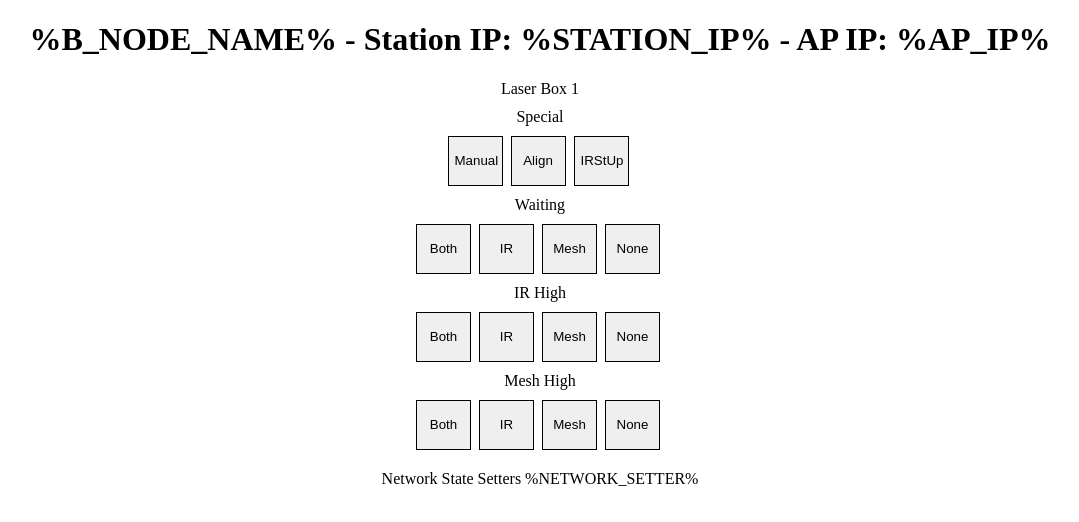
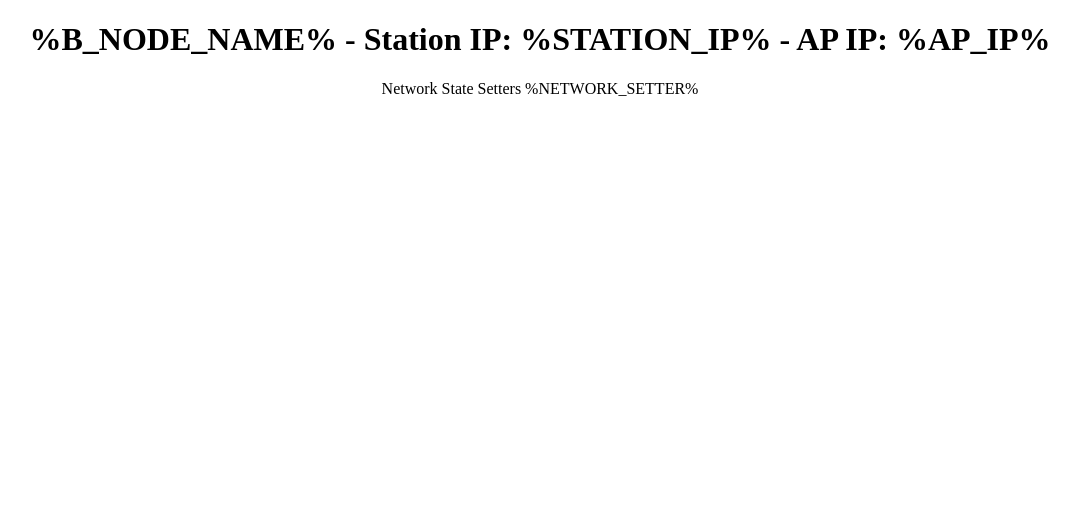
Before and after one commit to CedricLor/laserController, a plain HTML site: page data/index.htm in a window 1280 px wide. Shown: the whole page, without its empty margins (100-1179 px from the left). Drawn offline with Linux system fonts and the light colour scheme.

Commit message:
Deleted one boxRow

```diff
--- a/data/index.htm
+++ b/data/index.htm
@@ -14,69 +14,6 @@
       <span id='nodeName'>%B_NODE_NAME%</span> - Station IP: <span id='stationIp'>%STATION_IP%</span> - AP IP: <span id='apIp'>%AP_IP%</span>
     </h1>
     <div class='boxes_state_setter'>
-      <div class='box_state_setter' data-lb="1">Laser Box <span class='box_number'>1</span>
-
-        <div class='setters_gp_title'>Special</div>
-        <div class="setters_group special_gp">
-
-          <button class="button" data-boxstate="0">
-            Manual
-          </button>&nbsp;
-          <button class="button" data-boxstate="1">
-            Align
-          </button>&nbsp;
-          <button class="button" data-boxstate="2">
-            IRStUp
-          </button>&nbsp;
-        </div> <!-- special_gp -->
-
-        <div class='setters_gp_title'>Waiting</div>
-        <div class="setters_group waiting_gp">
-          <button class="button" data-boxstate="3">
-            Both
-          </button>&nbsp;
-          <button class="button" data-boxstate="4">
-            IR
-          </button>&nbsp;
-          <button class="button" data-boxstate="5">
-            Mesh
-          </button>&nbsp;
-          <button class="button" data-boxstate="0">
-            None
-          </button>&nbsp;
-        </div> <!-- waiting_gp -->
-        <div class='setters_gp_title'>IR High</div>
-        <div class="setters_group pir_high_gp">
-          <button class="button" data-boxstate="6">
-            Both
-          </button>&nbsp;
-          <button class="button" data-boxstate="7">
-            IR
-          </button>&nbsp;
-          <button class="button" data-boxstate="8">
-            Mesh
-          </button>&nbsp;
-          <button class="button" data-boxstate="9">
-            None
-          </button>&nbsp;
-        </div> <!-- pir_high_gp -->
-        <div class='setters_gp_title'>Mesh High</div>
-        <div class="setters_group mesh_high_gp">
-          <button class="button" data-boxstate="10">
-            Both
-          </button>&nbsp;
-          <button class="button" data-boxstate="11">
-            IR
-          </button>&nbsp;
-          <button class="button" data-boxstate="12">
-            Mesh
-          </button>&nbsp;
-          <button class="button" data-boxstate="13">
-            None
-          </button>&nbsp;
-        </div> <!-- mesh_high_gp -->
-      </div> <!-- box_state_setter -->
-
 
       <div class='box_state_setter hidden' data-lb="0">Laser Box <span class='box_number'>0</span>
 
```
